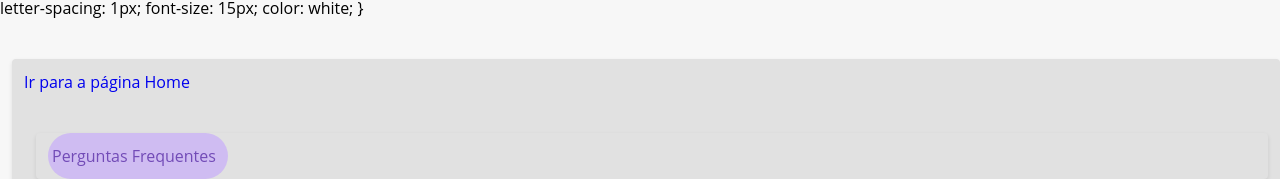
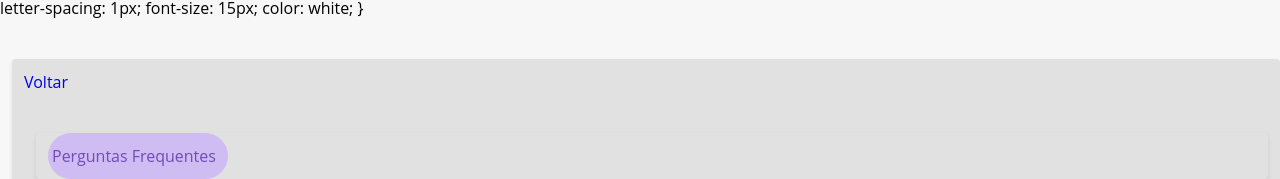
Before and after one commit to AllysomFernando/nextjs, a Next.js app: page /faq in a window 1280 px wide. Shown: the part 157-336 px from the top of the page. Built offline with nearby package versions, Linux system fonts and the light colour scheme.

Commit message:
Trocando coisas

```diff
--- a/pages/faq.jsx
+++ b/pages/faq.jsx
@@ -15,9 +15,24 @@ export default function FAQpage() {
           },
         }}
       >
-        <Heads>FindBy | FAQ</Heads>
+        <Heads>Contato Libra | FAQ</Heads>
 
-        <Link href="/">Ir para a página Home</Link>
+        <Link
+          href="/"
+          styleSheet={{
+            color: theme.colors.primary["400"], // Definindo a cor do link
+            textDecoration: "none", // Removendo o sublinhado padrão dos links
+            padding: theme.space.x1, // Pequeno espaçamento ao redor
+            borderRadius: theme.space.x1, // Arredondando um pouco os cantos
+            transition: "color 0.3s ease", // Transição suave para a cor do hover
+            ":hover": {
+              color: theme.colors.primary["600"], // Cor mais escura para o hover
+              textDecoration: "underline", // Sublinhando o link no hover
+            },
+          }}
+        >
+          Voltar
+        </Link>
 
         <Box
           styleSheet={{
--- a/src/screens/Cadastrar/index.jsx
+++ b/src/screens/Cadastrar/index.jsx
@@ -64,7 +64,7 @@ export default function Cadastrar() {
         }}
       >
         <Heads>
-          FindBy | Cadastro
+          Contato Libra | Cadastro
         </Heads>
         <Box>
           <Image
--- a/src/screens/HomeScreen/index.jsx
+++ b/src/screens/HomeScreen/index.jsx
@@ -99,7 +99,7 @@ function SideImage() {
 export default function HomeScreen() {
   return (
     <Box>
-      <Heads>FindBy | Início</Heads>
+      <Heads>Contato Libra | Início</Heads>
       <Box
         as="main"
         styleSheet={{
--- a/src/screens/Localizar/index.jsx
+++ b/src/screens/Localizar/index.jsx
@@ -20,7 +20,7 @@ export default function Localizar() {
         }}
       >
         <Heads>
-          FindBy | Localizar
+          Contato Libra | Localizar
         </Heads>
         <Image
           styleSheet={{
```
